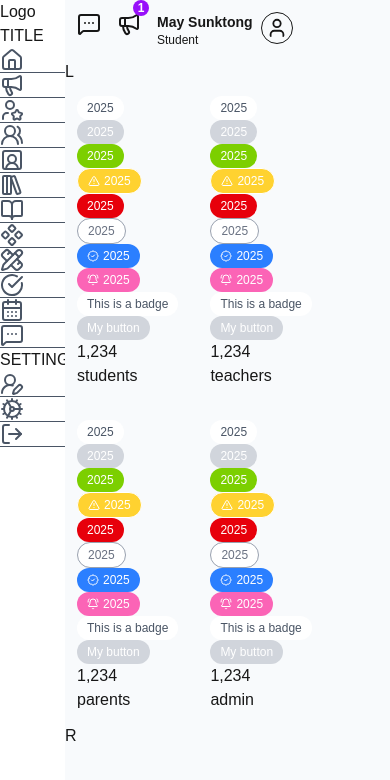
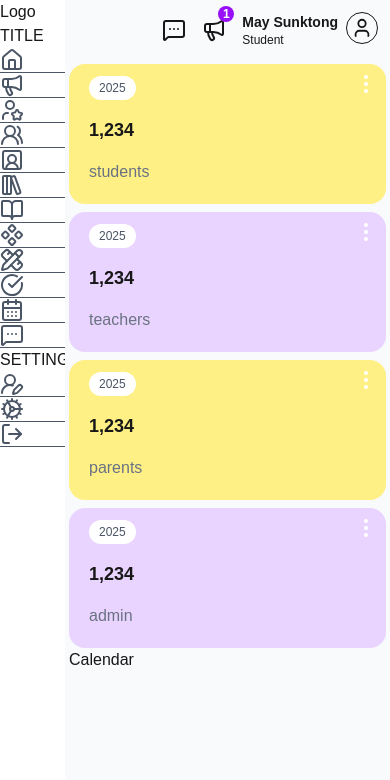
Before and after one commit to maysunktong/school-dashboard-storybook, a Next.js app: page /admin in a window 390 px wide. Shown: the top 780 px of the page. Built offline with nearby package versions, Linux system fonts and the light colour scheme.

Commit message:
🛠️ PopulationRow with responsiveness

```diff
--- a/app/(dashboard)/admin/page.tsx
+++ b/app/(dashboard)/admin/page.tsx
@@ -1,18 +1,12 @@
-import PopulationCard from "../../../components/dashboard/PopulationCard";
+import PopulationRow from "@/components/dashboard/PopulationRow";
 
 export default function AdminPage() {
   return (
-    <div className="">
-      <div>
-        L
-        <div className="flex flex-wrap gap-2">
-          <PopulationCard type="students" />
-          <PopulationCard type="teachers"/>
-          <PopulationCard type="parents" />
-          <PopulationCard type="admin" />
-        </div>
+    <div className="grid grid-cols-4 md:grid-cols-8 p-1 md:p-3">
+      <div className="col-span-4 md:col-span-6">
+        <PopulationRow />
       </div>
-      <div>R</div>
+      <div>Calendar</div>
     </div>
   );
 }
--- a/app/(dashboard)/layout.tsx
+++ b/app/(dashboard)/layout.tsx
@@ -1,8 +1,8 @@
 import type { Metadata } from "next";
 import "../globals.css";
 import Link from "next/link";
-import Menu from "../../components/sidebar-menu/Menu";
-import Navbar from "../../components/navbar/Navbar";
+import Menu from "@/components/sidebar-menu/Menu";
+import Navbar from "@/components/navbar/Navbar";
 
 export const metadata: Metadata = {
   title: "Dashboard",
--- a/components/dashboard/PopulationCard.tsx
+++ /dev/null
@@ -1,24 +0,0 @@
-import Badge from "../Badge";
-
-type PopulationCardType = {
-  type: string;
-};
-
-export default function PopulationCard({ type }: PopulationCardType) {
-  return (
-    <div className="rounded-2xl p-3">
-      <Badge text="2025" />
-      <Badge text="2025" variant="secondary" />
-      <Badge text="2025" variant="success" />
-      <Badge text="2025" variant="warning" />
-      <Badge text="2025" variant="destructive" />
-      <Badge text="2025" variant="outline" />
-      <Badge text="2025" variant="verified" />
-      <Badge text="2025" variant="reminder" />
-      <Badge />
-      <Badge variant="secondary">My button</Badge>
-      <p>1,234</p>
-      {type}
-    </div>
-  );
-}
--- /dev/null
+++ b/components/dashboard/PopulationRow.tsx
@@ -0,0 +1,30 @@
+import { EllipsisVertical } from "lucide-react";
+import Badge from "../Badge";
+
+type PopulationCardType = {
+  type: string;
+};
+
+export function PopulationCard({ type }: PopulationCardType) {
+  return (
+    <div className="w-full relative rounded-2xl px-5 py-3 bg-purple-200 odd:bg-yellow-200">
+      <EllipsisVertical className="absolute top-2 right-2 text-white cursor-grabbing" />
+      <Badge text="2025" />
+      <p className="text-lg md:text-4xl font-bold text-foreground py-4">
+        1,234
+      </p>
+      <p className="font-thin text-gray-500 pb-2">{type}</p>
+    </div>
+  );
+}
+
+export default function PopulationRow() {
+  return (
+    <div className="w-full grid grid-cols-1 md:grid-cols-2 lg:grid-cols-4 gap-2">
+      <PopulationCard type="students" />
+      <PopulationCard type="teachers" />
+      <PopulationCard type="parents" />
+      <PopulationCard type="admin" />
+    </div>
+  );
+}
--- a/components/navbar/Navbar.tsx
+++ b/components/navbar/Navbar.tsx
@@ -5,10 +5,10 @@ import UserProfileNavIcon from "./UserProfileNavIcon";
 
 export default function Navbar() {
   return (
-    <div className="flex justify-between items-center p-3">
+    <div className="flex justify-end md:justify-between items-center p-3">
       {/* Search bar */}
       <SearchBar />
-      <div className="flex gap-4">
+      <div className="flex gap-4 justify-center items-center">
         {/* Messages */}
         <MessageNavIcon />
         {/* Announcements */}
```
